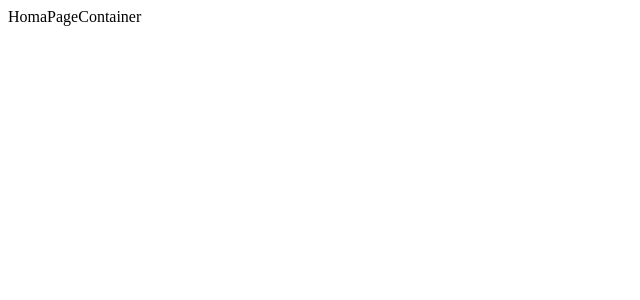
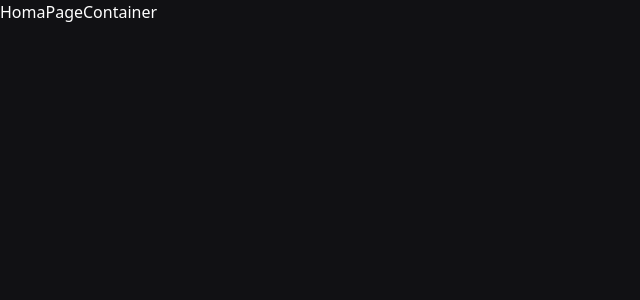
Before and after one commit to aytuhan-kazandirmak/TASKIFY-FOR-NEXT.JS, a Next.js app: page / in a window 1280 px wide. Shown: the top 300 px of the page, without its empty margins (0-640 px from the left). Built offline with nearby package versions, Linux system fonts and the light colour scheme.

Commit message:
created reset.css file and this file is imported global layout

```diff
--- a/app/layout.tsx
+++ b/app/layout.tsx
@@ -1,5 +1,6 @@
 import type { Metadata } from "next";
-
+import "./styles/reset.css";
+import "./global.css";
 export const metadata: Metadata = {
   title: "Create Next App",
   description: "Generated by create next app",
@@ -12,7 +13,7 @@
 }>) {
   return (
     <html lang="en">
-      <body>{children}</body>
+      <body style={{ backgroundColor: "rgb(17, 17, 20)" }}>{children}</body>
     </html>
   );
 }
--- /dev/null
+++ b/app/styles/reset.css
@@ -0,0 +1,51 @@
+* {
+    margin: 0;
+}
+
+html,
+body {
+    height: 100%;
+}
+
+body {
+    color: #fff;
+    line-height: 1.5;
+    -webkit-font-smoothing: antialiased;
+}
+
+img,
+picture,
+video,
+canvas,
+svg {
+    display: block;
+    max-width: 100%;
+}
+
+input,
+button,
+textarea,
+select {
+    font: inherit;
+}
+
+p,
+h1,
+h2,
+h3,
+h4,
+h5,
+h6 {
+    overflow-wrap: break-word;
+}
+
+a {
+    text-decoration: none;
+    color: inherit;
+}
+
+button {
+    background: none;
+    border: none;
+    cursor: pointer;
+}
```
